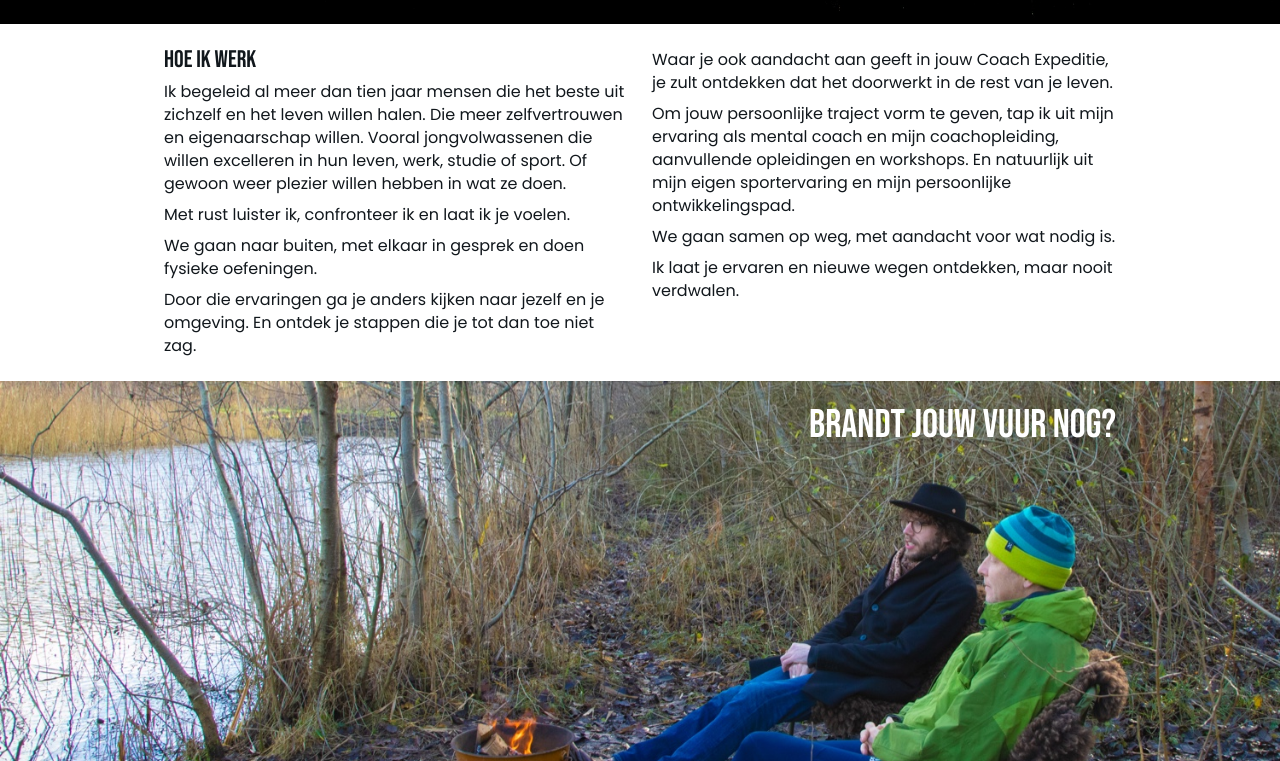
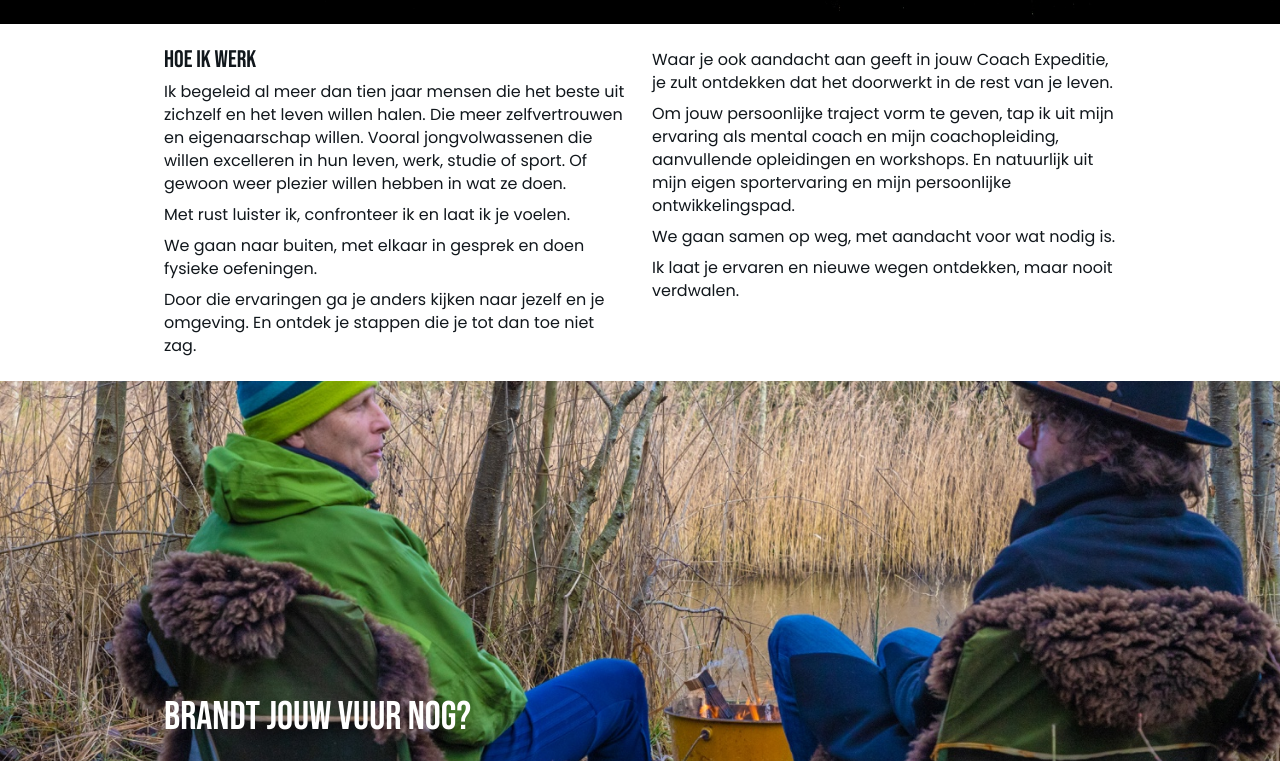
Before and after one commit to sjaakluthart/bb-coachen-website, a React (Create React App) app: page / in a window 1280 px wide. Shown: the part 1143-1904 px from the top of the page. Built offline with nearby package versions, Linux system fonts and the light colour scheme.

Commit message:
Changed asset.

```diff
--- a/src/css/Home.css
+++ b/src/css/Home.css
@@ -9,8 +9,3 @@
 .quote.vuur {
   background-image: url('../assets/vuur.jpg');
 }
-
-.quote.vuur article {
-  flex-direction: row;
-  justify-content: flex-end;
-}
```
Also changed, not shown: src/assets/vuur.jpg.
